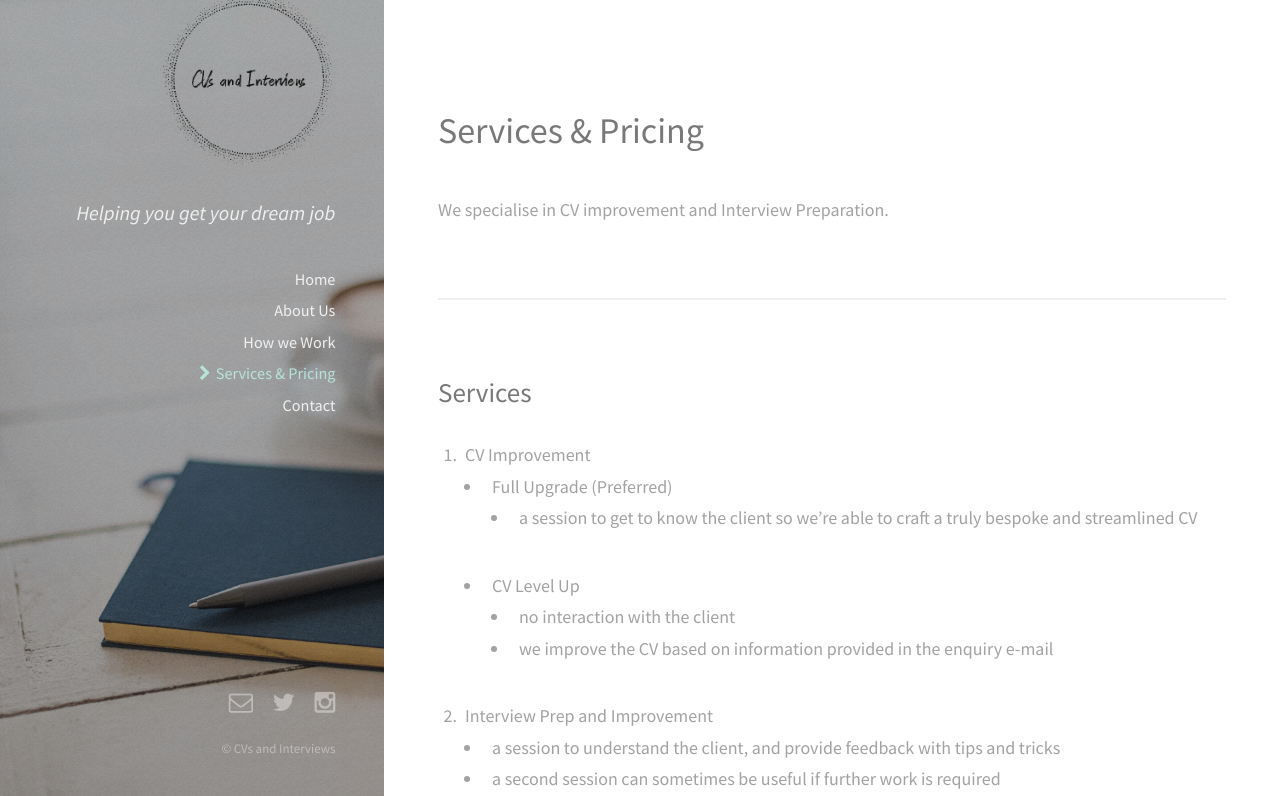
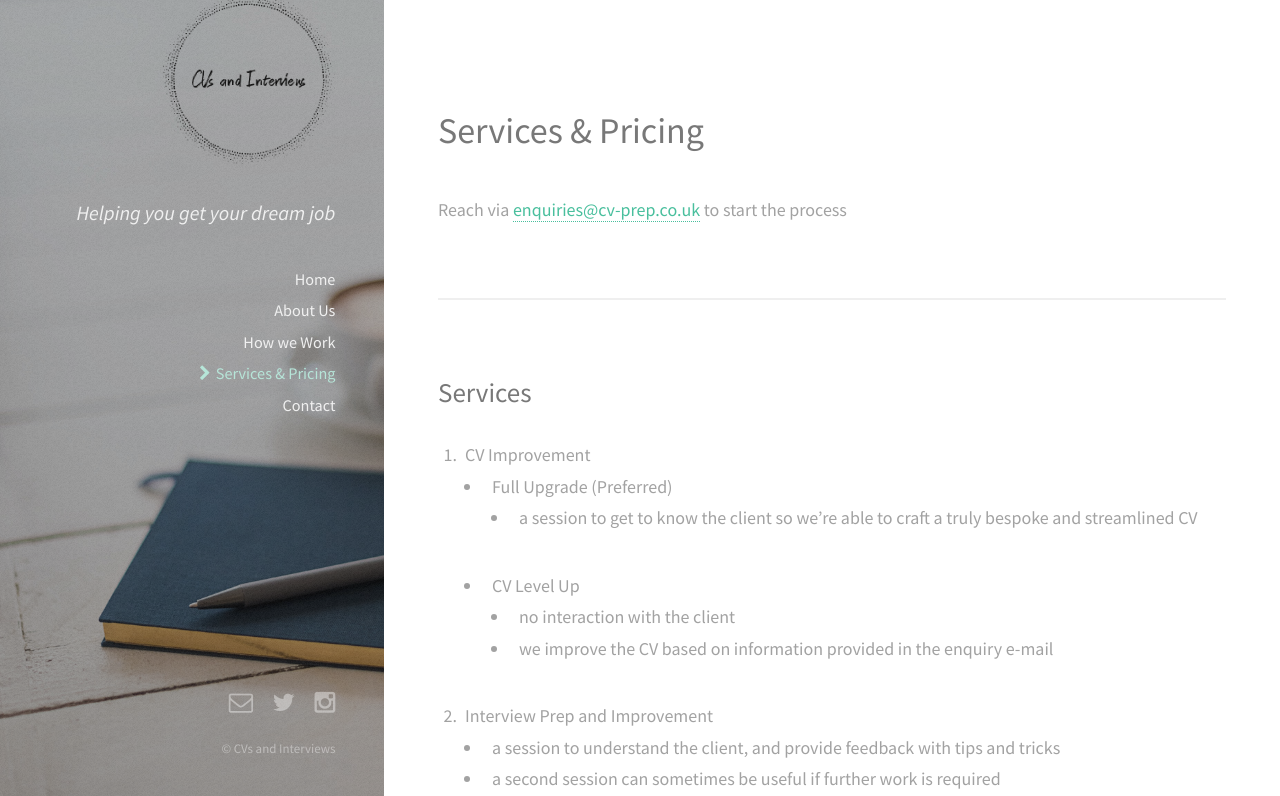
Before and after one commit to cv-prep/cv-prep.github.com, a Jekyll site: the page built from pages/services.md, in a window 1280 px wide and 900 px high, cut to the strip 104-900 px from the top of the window. Built offline with Jekyll 4.4.1, drawn with Linux system fonts in a browser that asks for light colours; our own code applies the rules of GitHub Pages for plain Markdown files.

Commit message:
adding link on services page for people to get in touch

```diff
--- a/_layouts/page.html
+++ b/_layouts/page.html
@@ -16,7 +16,7 @@
           <h2>{{ page.header_title }}</h2>
         </header>
         {% if page.header_intro %}
-          <p>{{ page.header_intro }}</p>
+          <p>{{ page.header_intro | markdownify }}</p>
         {% endif %}
       </section>
 
--- a/pages/services.md
+++ b/pages/services.md
@@ -1,7 +1,7 @@
 ---
 header_title: Services & Pricing
 header_intro: |
-    We specialise in CV improvement and Interview Preparation.
+    Reach via [enquiries@cv-prep.co.uk](mailto:enquiries@cv-prep.co.uk) to start the process
 layout: page
 permalink: /:basename/
 ---
```
